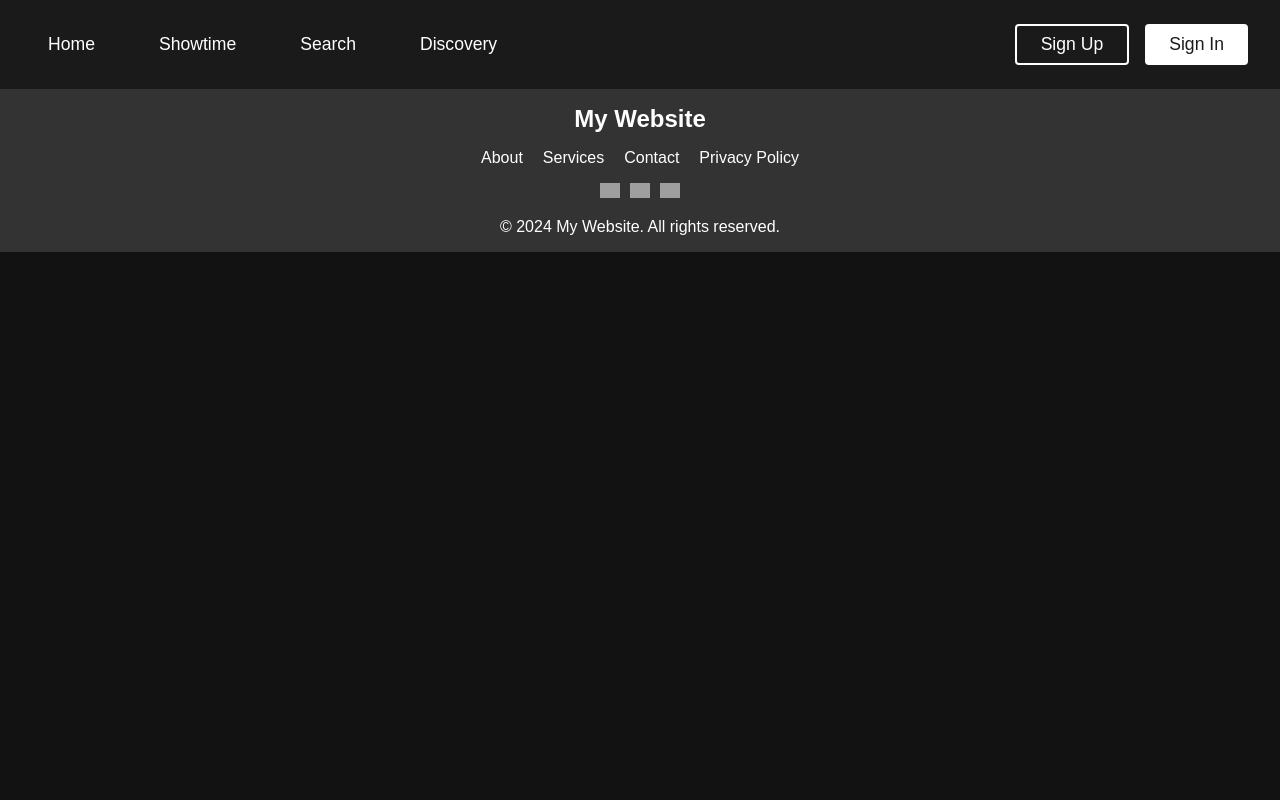
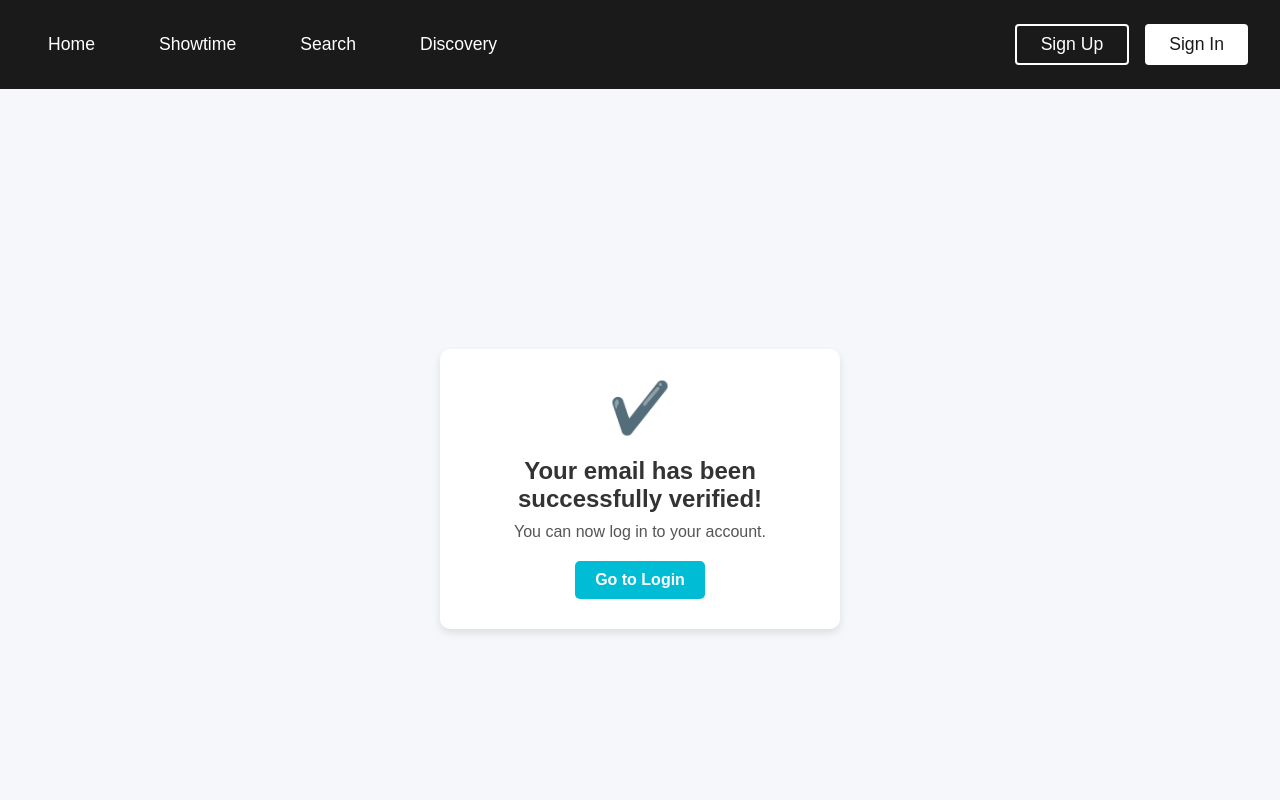
Before and after one commit to Group-16-Movie-App/CineCat_movie_app, a React (Create React App) app in the folder movie/: page /verification-success in a window 1280 px wide. Shown: the top 800 px of the page. Built offline with nearby package versions, Linux system fonts and the light colour scheme; grey boxes are pictures that could not be loaded.

Commit message:
Fix the redirection after mail verification

```diff
--- a/movie/src/App.js
+++ b/movie/src/App.js
@@ -11,6 +11,7 @@ import Footer from './components/Footer';
 import ReviewsPage from './pages/ReviewsPage';
 import TrendingMovies from './components/TrendingMovies';
 import SharedFavorites from './components/SharedFavorites';
+import EmailVerificationSuccess from './pages/EmailVerificationSuccess';
 
 
 // PrivateRoute is a wrapper component that protects routes from unauthorized access, you have to be logged in to access the profile page
@@ -37,6 +38,7 @@ function App() {
                 <Route path="/filter" element={<FilterPage />} />
                 <Route path="/movie/:id" element={<MovieDetail />} />
                 <Route path="/profile" element={<ProfilePage />} />
+                <Route path="/verification-success" element={<EmailVerificationSuccess />} />
                 <Route path="/profile/:userId" element={<ProfilePage />} />
                 <Route path="/favorites" element={
                     <PrivateRoute>
--- /dev/null
+++ b/movie/src/pages/EmailVerificationSuccess.css
@@ -0,0 +1,52 @@
+.containerEmail {
+  display: flex;
+  justify-content: center;
+  align-items: center;
+  min-height: 100vh;
+  background-color: #f5f7fa;
+  padding: 20px;
+}
+
+.cardEmail {
+  text-align: center;
+  background-color: #ffffff;
+  padding: 30px;
+  border-radius: 10px;
+  box-shadow: 0 4px 8px rgba(0, 0, 0, 0.1);
+  max-width: 400px;
+  width: 100%;
+}
+
+.iconEmail {
+  font-size: 50px;
+  color: #28a745;
+  margin-bottom: 20px;
+}
+
+.titleEmail {
+  font-size: 24px;
+  color: #333;
+  margin-bottom: 10px;
+}
+
+.messageEmail {
+  font-size: 16px;
+  color: #555;
+  margin-bottom: 20px;
+}
+
+.buttonEmail {
+  display: inline-block;
+  padding: 10px 20px;
+  font-size: 16px;
+  font-weight: bold;
+  color: #ffffff;
+  background-color: #00bcd4;
+  text-decoration: none;
+  border-radius: 5px;
+  transition: background-color 0.3s;
+}
+
+.buttonEmail:hover {
+  background-color: #0097a7;
+}
--- /dev/null
+++ b/movie/src/pages/EmailVerificationSuccess.js
@@ -0,0 +1,19 @@
+import React from 'react';
+import './EmailVerificationSuccess.css';
+
+const EmailVerificationSuccess = () => {
+  return (
+    <div className="containerEmail">
+      <div className="cardEmail">
+        <div className="iconEmail">✔️</div>
+        <h2 className="titleEmail">Your email has been successfully verified!</h2>
+        <p className="messageEmail">You can now log in to your account.</p>
+        <a href="/" className="buttonEmail">
+          Go to Login
+        </a>
+      </div>
+    </div>
+  );
+};
+
+export default EmailVerificationSuccess;
```
Also changed, not shown: movie/src/pages/EmailVerification.js (+7 -12 lines), 1 other file (tests, documents, lock files or other folders).
